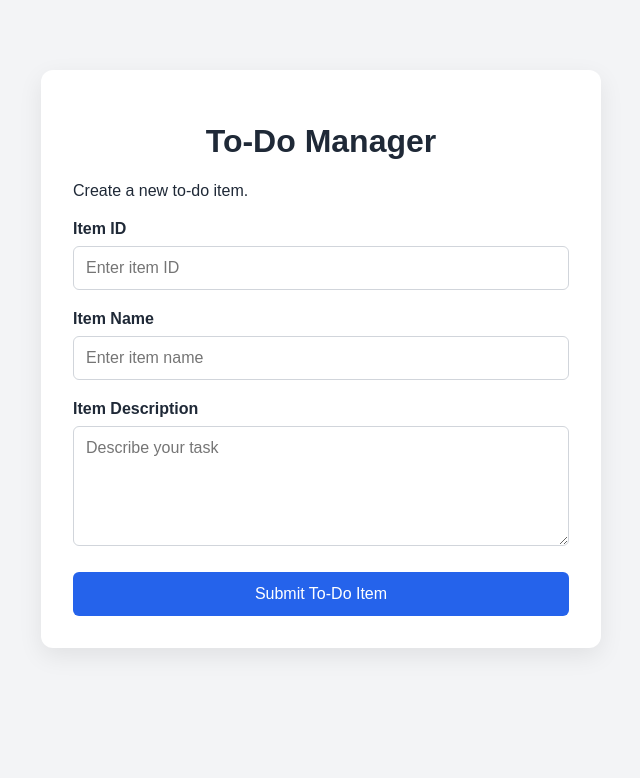
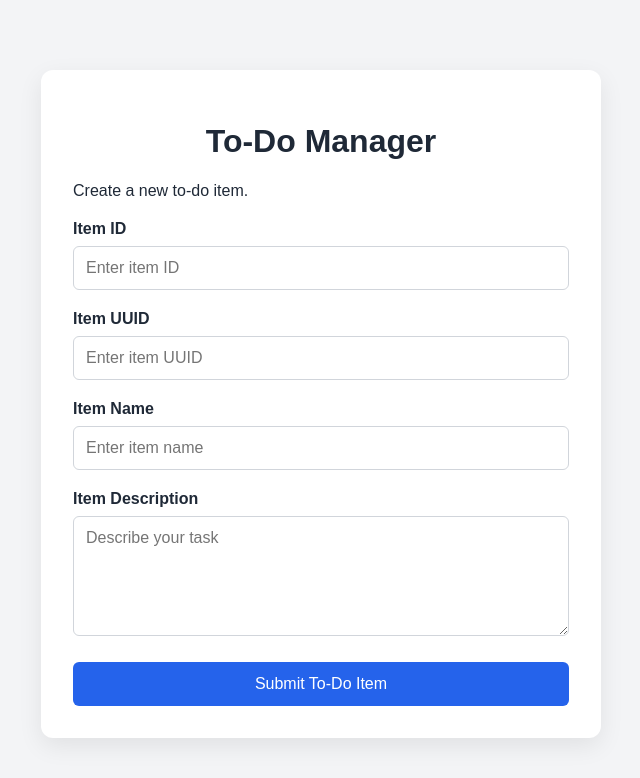
Before and after one commit to P7yush-Singh/git_and_github_PIYUSHSINGH, a Flask app: template templates/todo.html in a window 1280 px wide. Shown: the top 778 px of the page, without its empty margins (319-959 px from the left). Before the commit the page ends 651 px from the top, so only its background shows below. Run offline with Flask 3, Linux system fonts and the light colour scheme; the template is opened without the code that fills it, so the values that code supplies are empty.

Commit message:
Add Item UUID field to To-Do form

```diff
--- a/templates/todo.html
+++ b/templates/todo.html
@@ -77,6 +77,8 @@
         <form action="/submittodoitem" method="POST">
             <label for="itemId">Item ID</label>
             <input type="number" id="itemId" name="itemId" placeholder="Enter item ID" required>
+            <label for="itemUUID">Item UUID</label>
+            <input type="text" id="itemUUID" name="itemUUID" placeholder="Enter item UUID" required>
             <label for="itemName">Item Name</label>
             <input type="text" id="itemName" name="itemName" placeholder="Enter item name" required>
 
```
